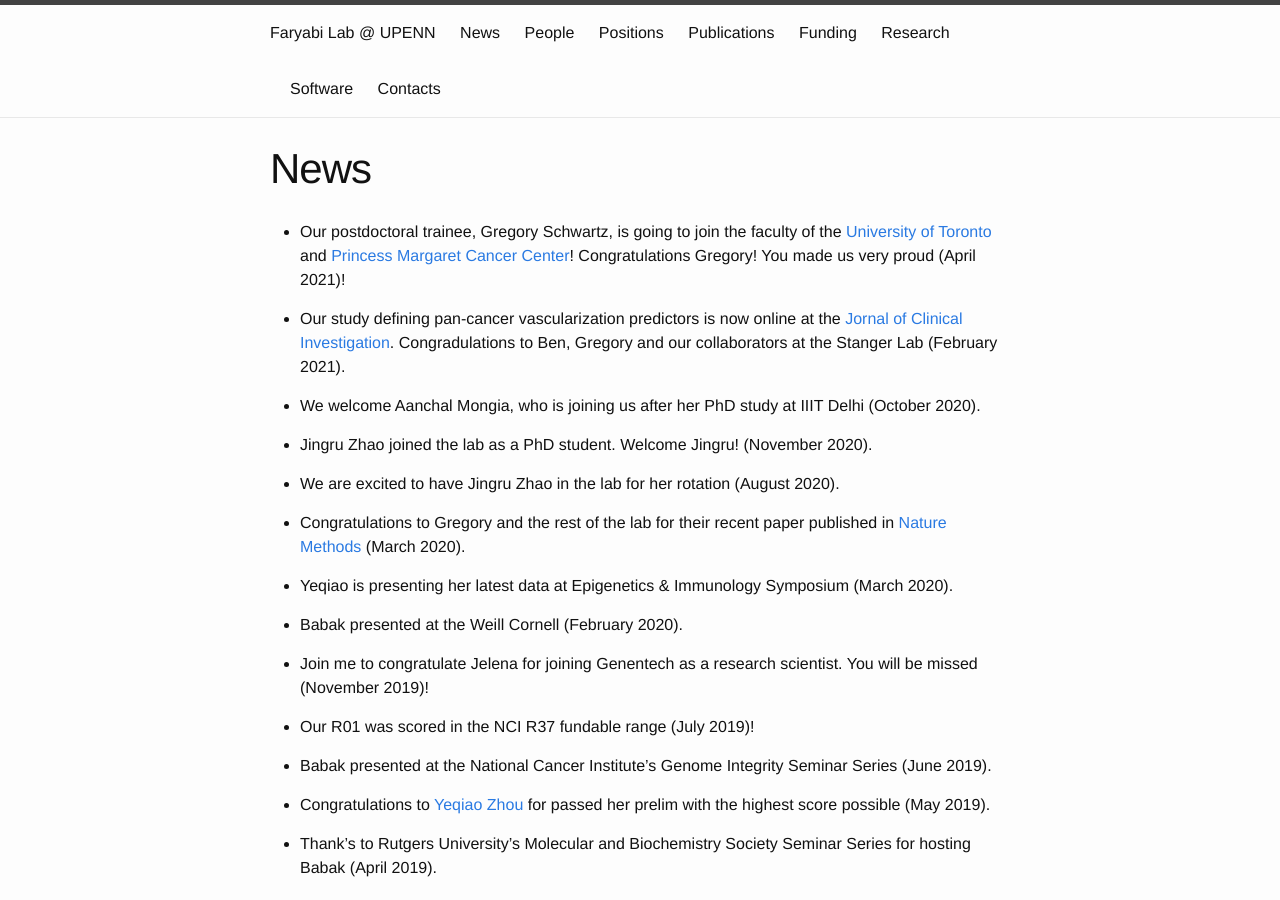
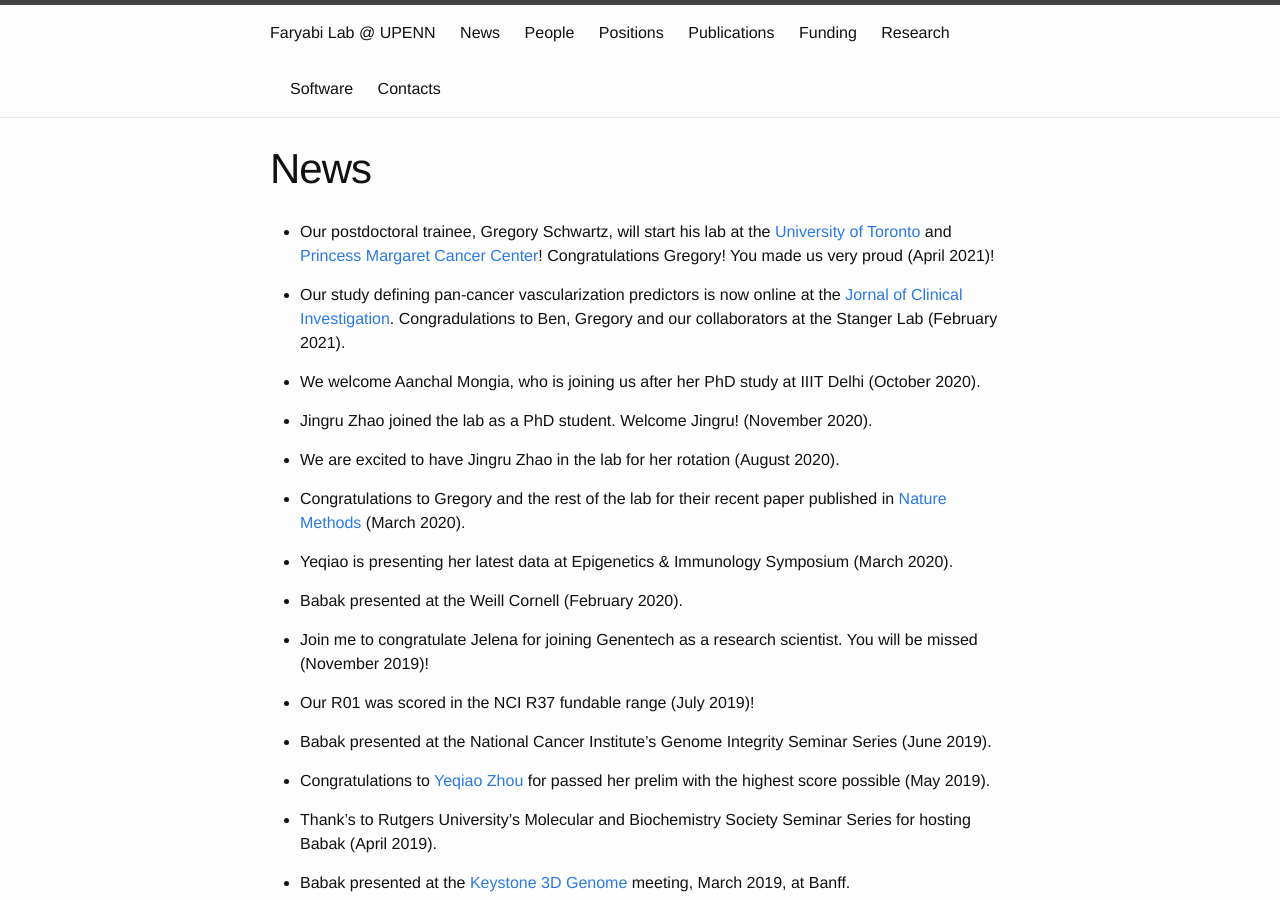
Before and after one commit to faryabib/faryabib.github.io, a Jekyll site: the page built from news.md, in a window 1280 px wide and 900 px high. Built offline with Jekyll 4.4.1, drawn with Linux system fonts in a browser that asks for light colours.

Commit message:
Update news.md

```diff
--- a/news.md
+++ b/news.md
@@ -3,7 +3,7 @@ layout: page
 title: News
 permalink: /News.html
 ---
-+ Our postdoctoral trainee, Gregory Schwartz, is going to join the faculty of the [University of Toronto](https://medbio.utoronto.ca/) and [Princess Margaret Cancer Center](https://www.uhn.ca/PrincessMargaret)! Congratulations Gregory! You made us very proud (April 2021)!
++ Our postdoctoral trainee, Gregory Schwartz, will start his lab at the [University of Toronto](https://medbio.utoronto.ca/) and [Princess Margaret Cancer Center](https://www.uhn.ca/PrincessMargaret)! Congratulations Gregory! You made us very proud (April 2021)!
 
 + Our study defining pan-cancer vascularization predictors is now online at the [Jornal of Clinical Investigation](https://www.jci.org/articles/view/136655). Congradulations to Ben, Gregory and our collaborators at the Stanger Lab (February 2021).
 
```
